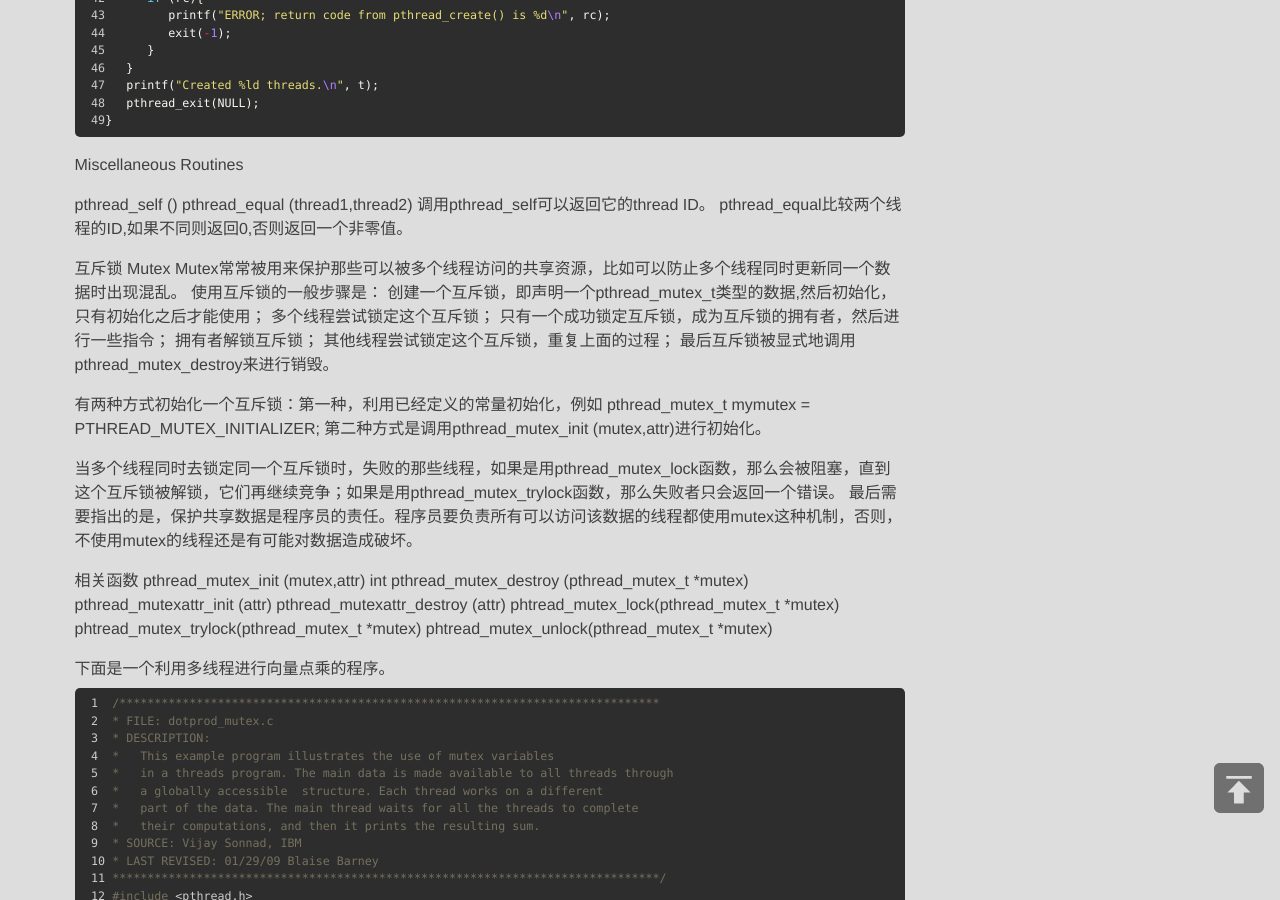
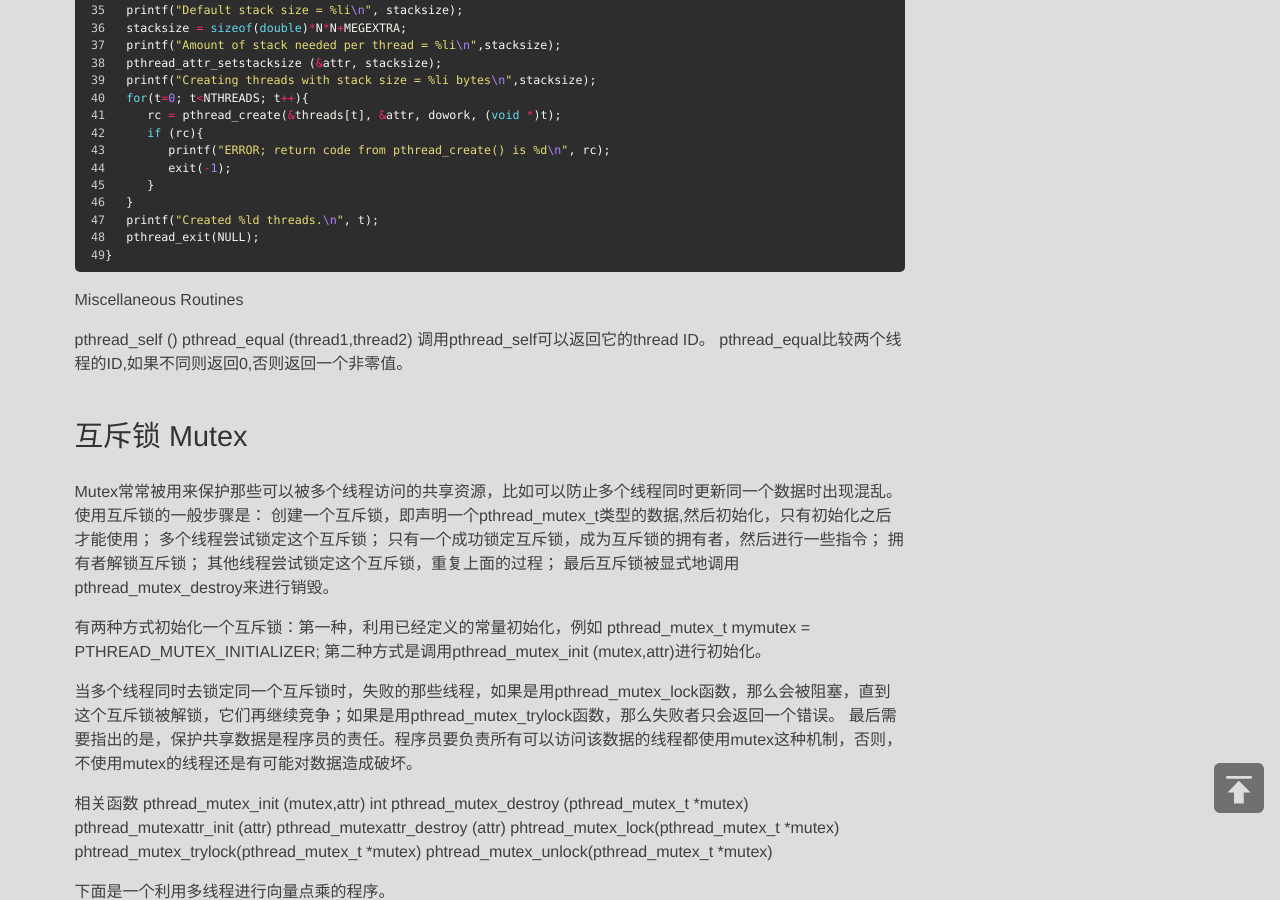
Before and after one commit to hanbingyan/hanbingyan.github.io, a Jekyll site: the page built from _posts/2016-03-07-pthread_on_linux.md, in a window 1280 px wide and 900 px high, scrolled down 5596 px. Built offline with Jekyll 4.4.1, drawn with Linux system fonts in a browser that asks for light colours; comment, search, counter and statistics services are not loaded; some of the changed text lies outside the part shown.

```diff
--- a/_posts/2016-03-07-pthread_on_linux.md
+++ b/_posts/2016-03-07-pthread_on_linux.md
@@ -328,7 +328,8 @@ pthread_equal比较两个线程的ID,如果不同则返回0,否则返回一个
 
 
 
-互斥锁 Mutex
+## 互斥锁 Mutex
+
 Mutex常常被用来保护那些可以被多个线程访问的共享资源，比如可以防止多个线程同时更新同一个数据时出现混乱。
 使用互斥锁的一般步骤是：
 创建一个互斥锁，即声明一个pthread_mutex_t类型的数据,然后初始化，只有初始化之后才能使用；
@@ -503,7 +504,7 @@ pthread_exit(NULL);
 输出结果：
 
 
-条件变量 Condition Variable
+## 条件变量 Condition Variable
 
 互斥锁只有两种状态，这限制了它的用途。条件变量允许线程在阻塞的时候等待另一个线程发送的信号，当收到信号后，阻塞的线程就被唤醒并试图锁定与之相关的互斥锁。条件变量要和互斥锁结合使用。
 
```
Also changed, not shown: other parts of _posts/2016-03-07-pthread_on_linux.md (+1 -1 lines).
